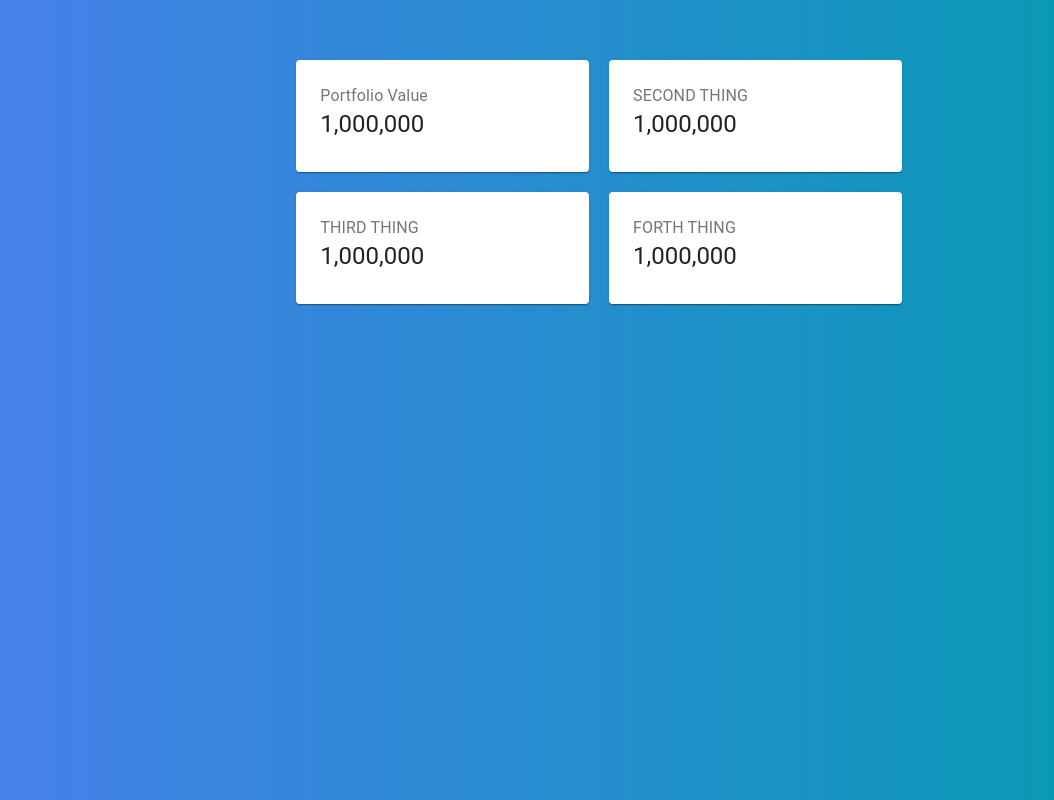
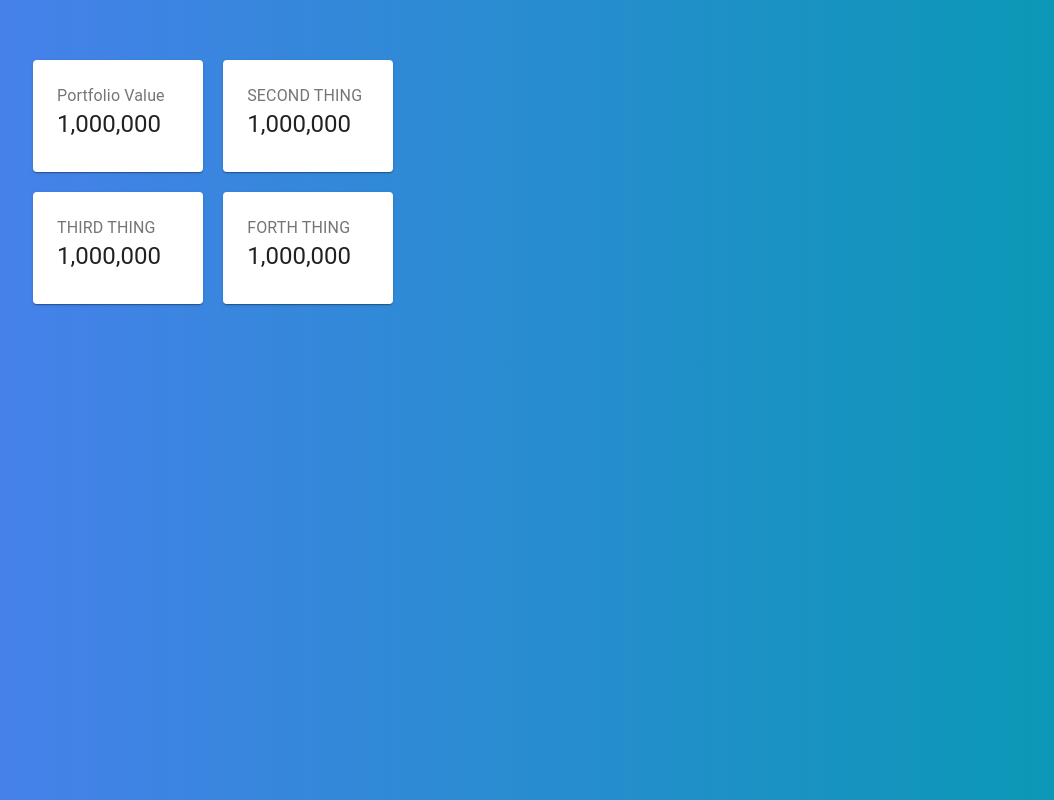
Before and after one commit to JasonEide/stock-project, a React (Create React App) app: page / in a window 1280 px wide. Shown: the whole page, without its empty margins (41-1095 px from the left). Built offline with nearby package versions, Linux system fonts and the light colour scheme.

Commit message:
Update Cards

```diff
--- a/src/components/cards/cards.module.css
+++ b/src/components/cards/cards.module.css
@@ -1,5 +1,6 @@
 .container {
     margin: 50px;
+    margin-right: 65%;
 }
 .card {
     margin: 10px 10px !important;
```
